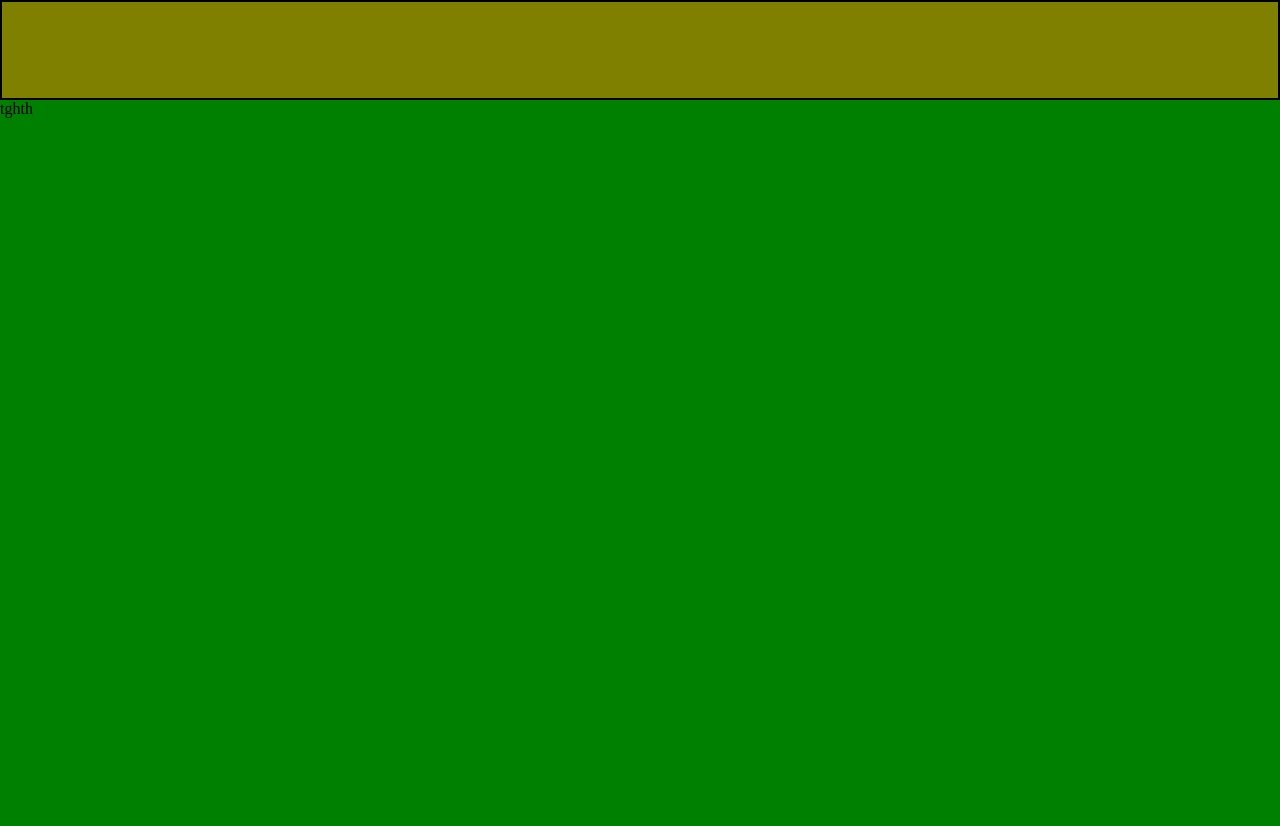
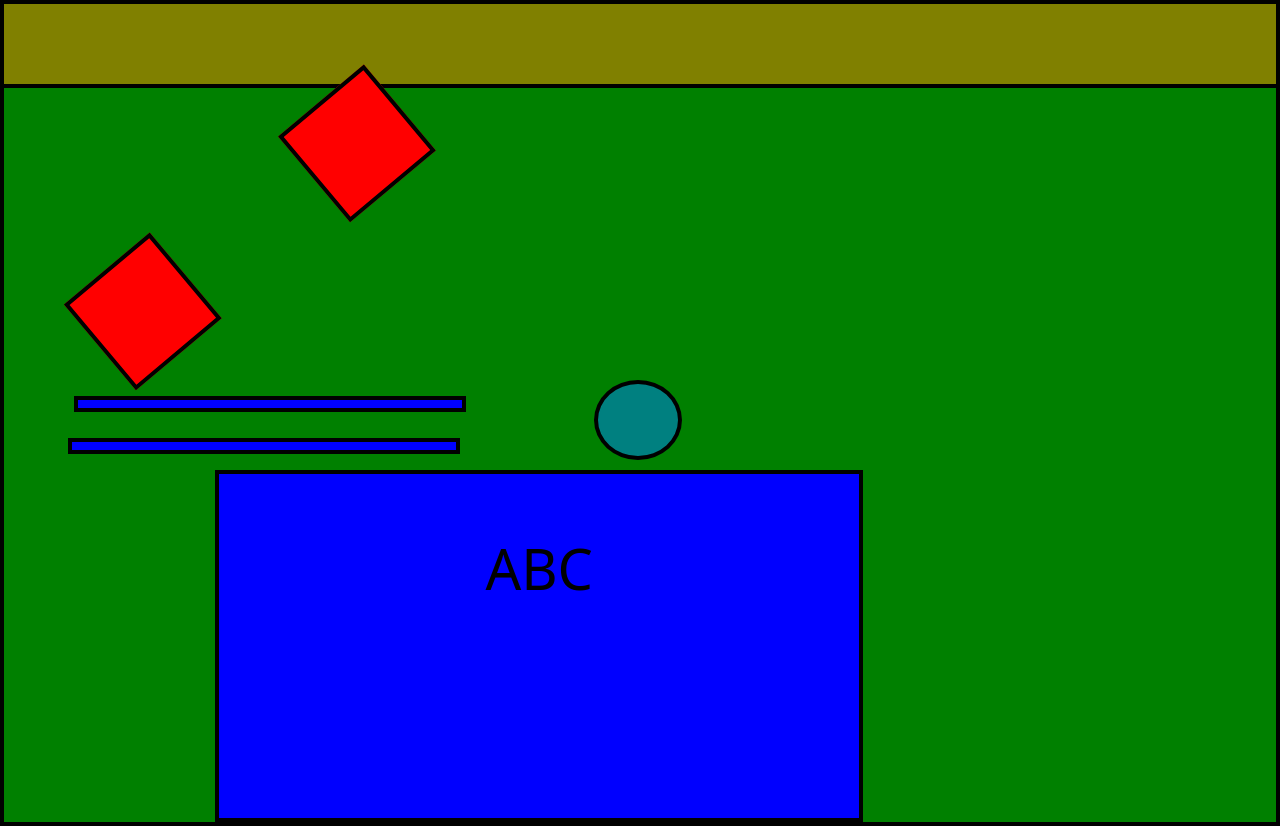
Before and after one commit to DAMIANG97/Junior-Game-Editor-Task, a plain HTML site: page index.html in a window 1280 px wide. Before the commit the page ends 800 px from the top, so only its background shows below. Drawn offline with Linux system fonts and the light colour scheme.

Commit message:
Add html structure and styles up to 583px wide.

```diff
--- a/index.html
+++ b/index.html
@@ -4,10 +4,26 @@
     <meta charset="UTF-8" />
     <meta name="viewport" content="width=device-width, initial-scale=1.0" />
     <link href="style.css" rel="stylesheet" />
-    <title>JuniorGameEditor</title>
+    <title>Junior Game Editor</title>
   </head>
   <body>
     <header></header>
-    <div class="rectangle">tghth</div>
+    <main>
+      <div class="square-section">
+        <div class="square-section__square"></div>
+        <div class="square-section__square square-section__square--second"></div>
+      </div>
+      <div class="equal-section">
+        <div class="equal-section__rectangles">
+          <div class="equal-section__rectangle"></div>
+          <div class="equal-section__rectangle equal-section__rectangle--second"></div>
+        </div>
+        <div class="equal-section__circle"></div>
+      </div>
+
+      <div class="rectangle">
+        <p class="rectangle__description">ABC</p>
+      </div>
+    </main>
   </body>
 </html>
--- a/style.css
+++ b/style.css
@@ -1,9 +1,81 @@
 body {
   background-color: #008000;
-  margin: 0px;
+  margin: 0rem;
+  border: black solid 0.25rem;
 }
 header {
   background-color: #808000;
-  border: 2px black solid;
-  height: 6rem;
+  border-bottom: 0.25rem black solid;
+  height: 5rem;
 }
+main {
+  display: flex;
+  flex-direction: column;
+}
+.square-section {
+  height: 26vh;
+  width: fit-content;
+  display: flex;
+  align-items: center;
+  transform: rotate(-40deg);
+  margin-left: 4vw;
+  margin-bottom: 6.5vh;
+  margin-top: 2rem;
+}
+.square-section__square {
+  background-color: #ff0000;
+  width: calc(min(30vw, 13vh));
+  height: calc(min(30vw, 13vh));
+  border: 0.25rem black solid;
+  display: flex;
+  align-items: center;
+}
+
+.square-section__square--second {
+  margin-left: 12.5vw;
+  margin-top: 2.25vh;
+}
+
+.equal-section {
+  display: flex;
+}
+.equal-section__rectangles {
+  display: flex;
+  flex-direction: column;
+  justify-content: center;
+}
+.equal-section__rectangle {
+  background-color: blue;
+  height: 1vh;
+  width: 30vw;
+  border: 0.25rem black solid;
+  display: flex;
+  margin-left: 5.5vw;
+}
+.equal-section__rectangle--second {
+  margin-left: 5vw;
+  margin-top: 3.25vh;
+}
+.equal-section__circle {
+  aspect-ratio: 10/9;
+  height: 9vh;
+  background-color: #008080;
+  border-radius: 50%;
+  border: 0.25rem black solid;
+  margin-left: 10vw;
+  margin-bottom: 1.25vh;
+}
+.rectangle {
+  background-color: blue;
+  height: 43vh;
+  width: 50vw;
+  border: 0.25rem black solid;
+  display: flex;
+  justify-content: center;
+  margin-left: 16.5vw;
+}
+.rectangle__description {
+  font-family: system-ui, -apple-system, BlinkMacSystemFont, "Segoe UI", Roboto, Oxygen, Ubuntu, Cantarell, "Open Sans", "Helvetica Neue", sans-serif;
+  font-size: 3.5rem;
+  font-weight: 400;
+}
```
